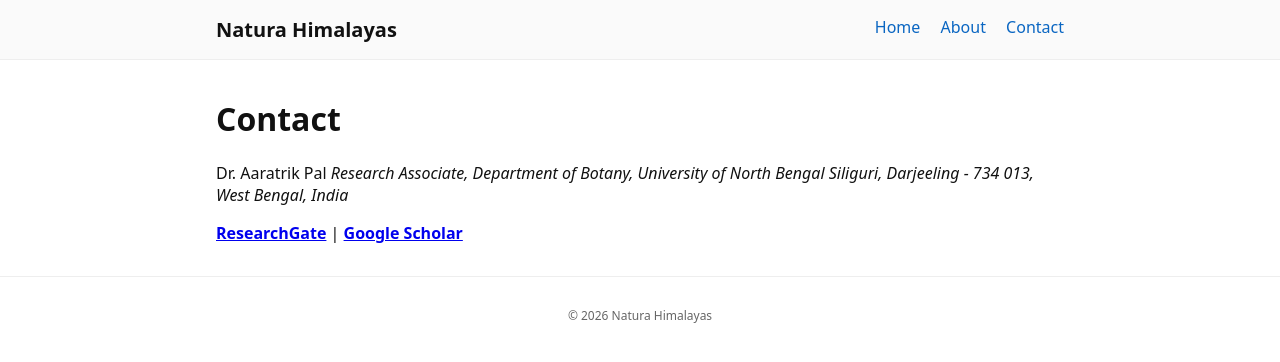
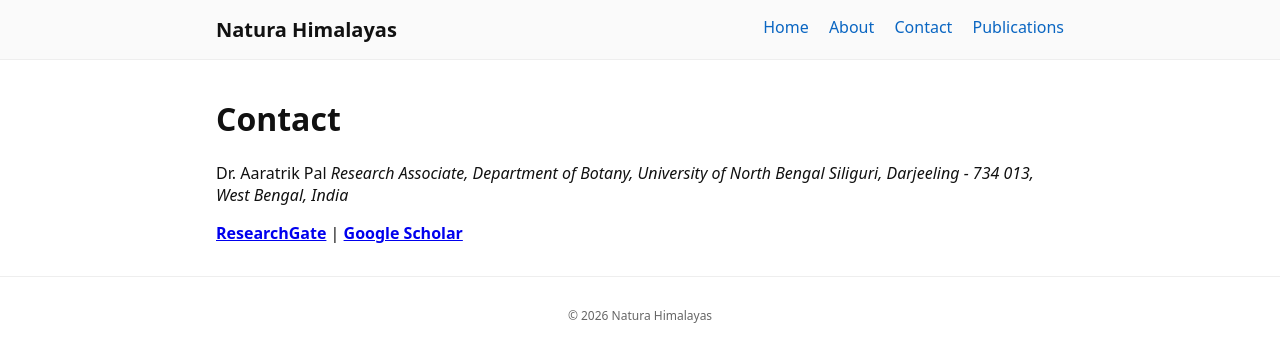
Before and after one commit to naturalhistory/naturalhistory.github.io, a Jekyll site: the page built from contact.md, in a window 1280 px wide. Shown: the top 362 px of the page. Built offline with Jekyll 4.4.1, drawn with Linux system fonts in a browser that asks for light colours.

Commit message:
Update default.html

```diff
--- a/_layouts/default.html
+++ b/_layouts/default.html
@@ -18,6 +18,7 @@
         <a href="{{ '/' | relative_url }}">Home</a>
         <a href="{{ '/about' | relative_url }}">About</a>
         <a href="{{ '/contact' | relative_url }}">Contact</a>
+        <a href="{{ '/publications | relative_url }}">Publications</a>
       </nav>
     </div>
   </header>
```
